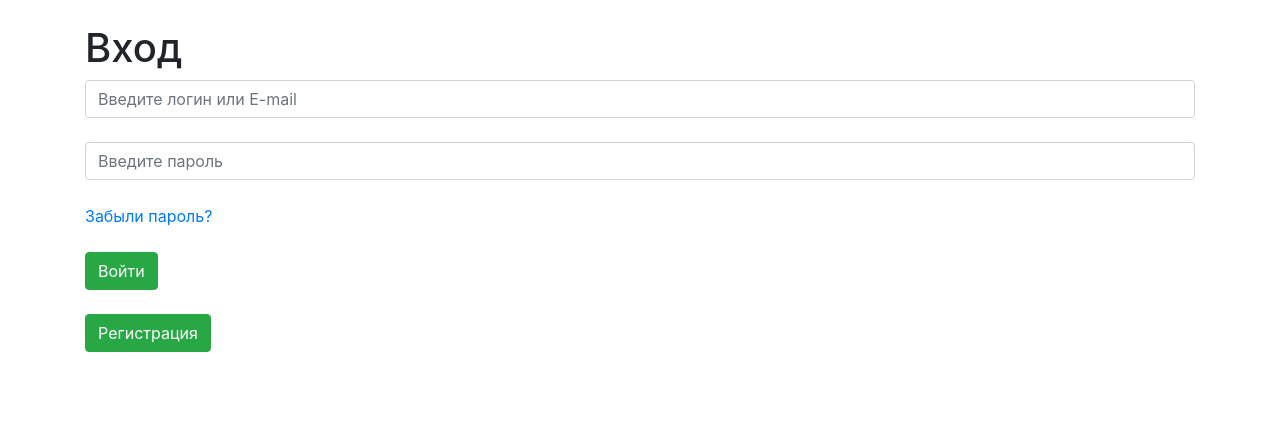
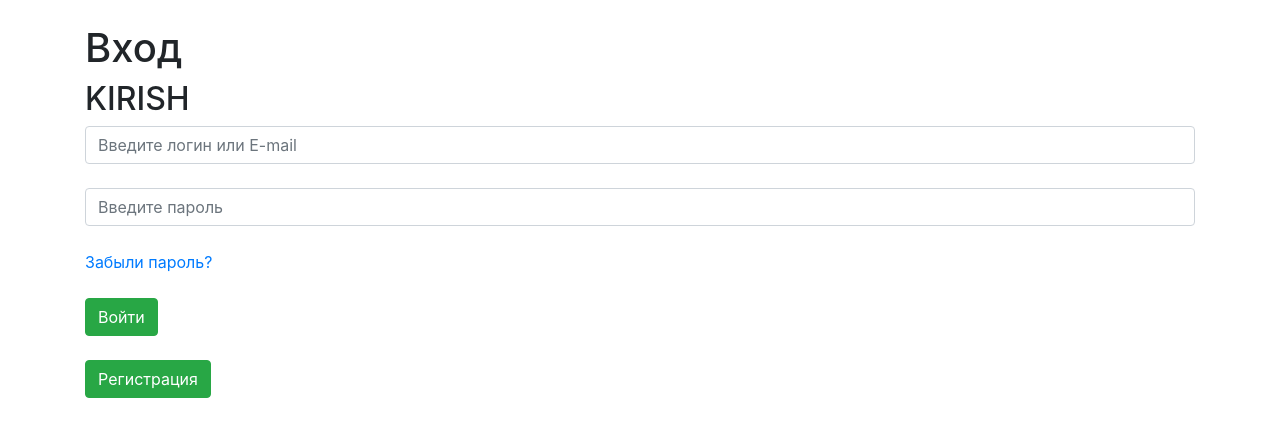
Before and after one commit to mahlish11/m.caravan, a plain HTML site: page login1.html in a window 1280 px wide. Drawn offline with nearby package versions, Linux system fonts and the light colour scheme.

Commit message:
Update login1.html

```diff
--- a/login1.html
+++ b/login1.html
@@ -9,6 +9,7 @@
 <body>
 	<div class="container mt-4">
 		<h1>Вход</h1>
+		<h2>KIRISH</h2>
 		<div>
 			<form action="" method="POST">
 				<input class="form-control" type="text" name="login" id="login" placeholder="Введите логин или E-mail"> <br>
```
